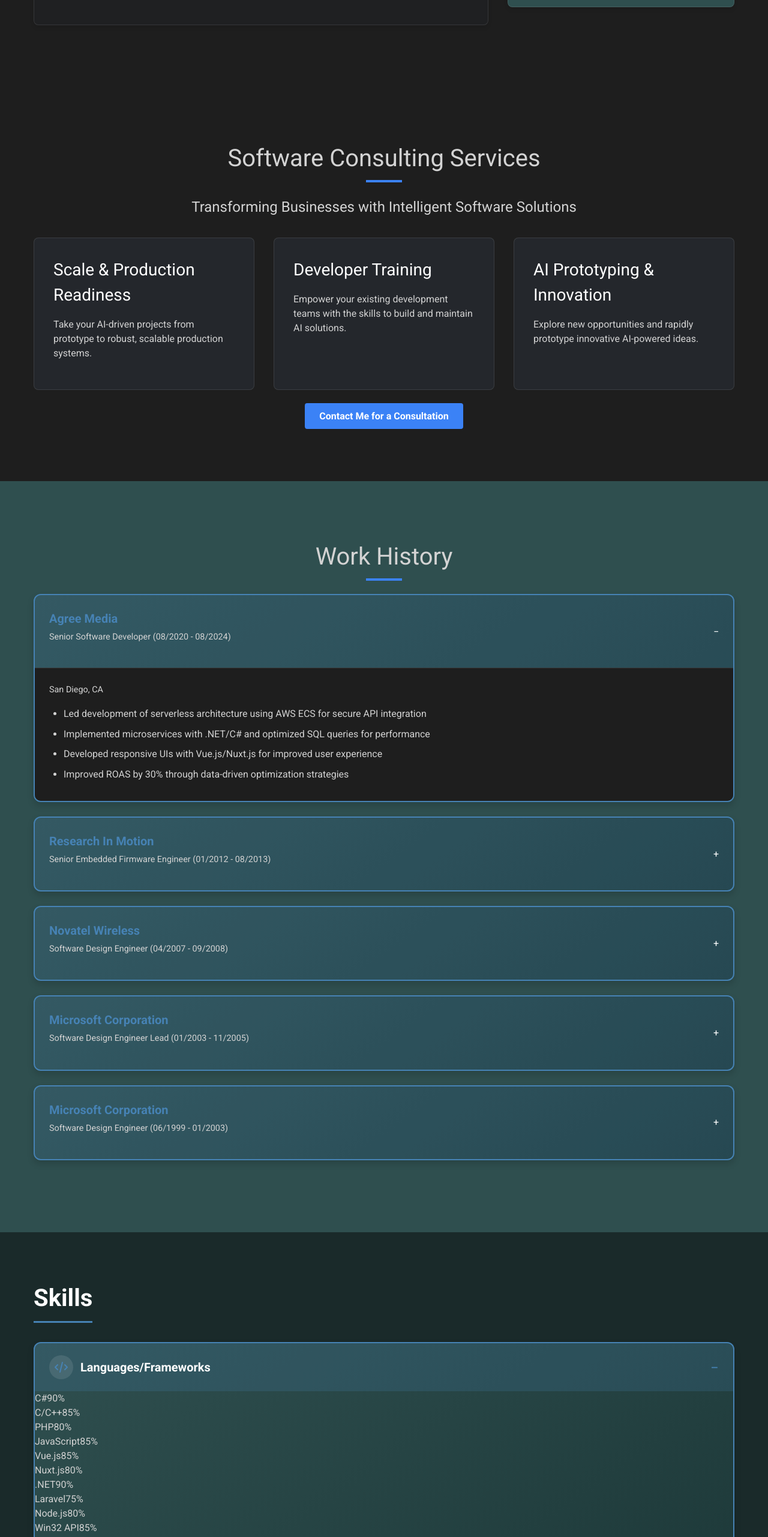
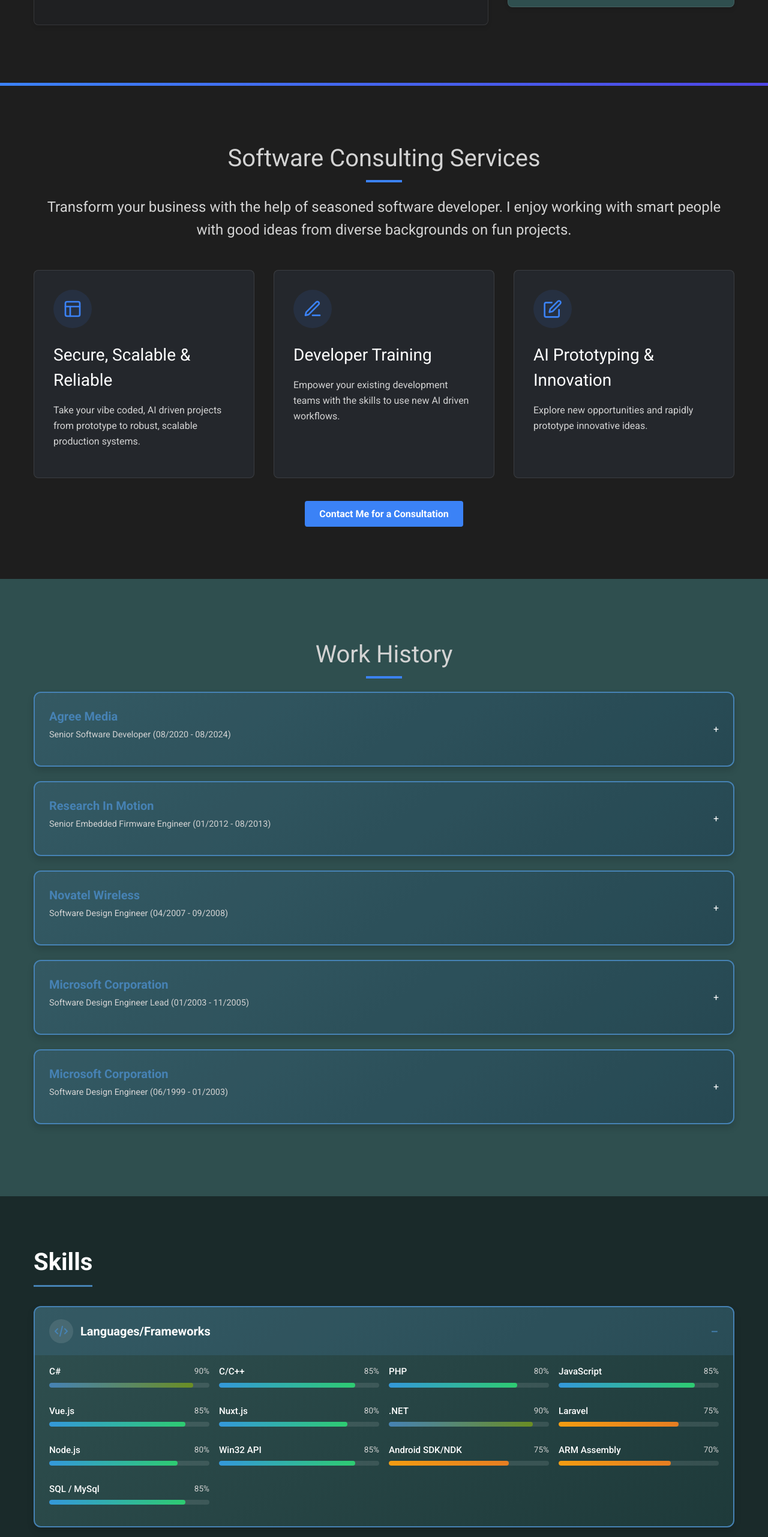
Before and after one commit to callmealias/callmealias.github.io, a Next.js app: page / in a window 1280 px wide. Shown: the part 1420-3982 px from the top of the page at 60% size. Built offline with nearby package versions, Linux system fonts and the light colour scheme.

Commit message:
Claude style updates Skills, Services and WorkHistory

```diff
--- a/components/Services.js
+++ b/components/Services.js
@@ -1,43 +1,105 @@
+import { motion } from 'framer-motion';
+import Link from 'next/link';
 import styles from './services.module.css';
-import Link from 'next/link';
 
 export default function Services() {
+  const containerVariants = {
+    hidden: { opacity: 0 },
+    visible: {
+      opacity: 1,
+      transition: {
+        staggerChildren: 0.2
+      }
+    }
+  };
+
+  const itemVariants = {
+    hidden: { y: 20, opacity: 0 },
+    visible: {
+      y: 0,
+      opacity: 1,
+      transition: { duration: 0.6 }
+    }
+  };
+
   return (
     <section id="services" className={styles.servicesSection}>
       <div className="container">
-        <h2 className="section-title">Software Consulting Services</h2>
-        <p className={styles.heroSubtitle}>
-          Transforming Businesses with Intelligent Software Solutions
-        </p>
+        <motion.h2
+          className="section-title"
+          initial={{ opacity: 0, y: -20 }}
+          animate={{ opacity: 1, y: 0 }}
+          transition={{ duration: 0.6 }}
+        >
+          Software Consulting Services
+        </motion.h2>
 
-        <div className={styles.servicesGrid}>
-          <div className={styles.serviceCard}>
-            <h3 className={styles.serviceTitle}>Scale & Production Readiness</h3>
+        <motion.p
+          className={styles.heroSubtitle}
+          initial={{ opacity: 0, y: -10 }}
+          animate={{ opacity: 1, y: 0 }}
+          transition={{ duration: 0.6, delay: 0.2 }}
+        >
+          Transform your business with the help of seasoned software developer. I enjoy working with smart people with good ideas from diverse backgrounds on fun projects.
+        </motion.p>
+
+        <motion.div
+          className={styles.servicesGrid}
+          variants={containerVariants}
+          initial="hidden"
+          animate="visible"
+        >
+          <motion.div className={styles.serviceCard} variants={itemVariants}>
+            <div className={styles.iconWrapper}>
+              <svg xmlns="http://www.w3.org/2000/svg" width="32" height="32" viewBox="0 0 24 24" fill="none" stroke="currentColor" strokeWidth="2" strokeLinecap="round" strokeLinejoin="round">
+                <rect x="3" y="3" width="18" height="18" rx="2" ry="2"></rect>
+                <line x1="3" y1="9" x2="21" y2="9"></line>
+                <line x1="9" y1="21" x2="9" y2="9"></line>
+              </svg>
+            </div>
+            <h3 className={styles.serviceTitle}>Secure, Scalable & Reliable</h3>
             <p className={styles.serviceDescription}>
-              Take your AI-driven projects from prototype to robust, scalable production systems.
+              Take your vibe coded, AI driven projects from prototype to robust, scalable production systems.
             </p>
-          </div>
+          </motion.div>
 
-          <div className={styles.serviceCard}>
+          <motion.div className={styles.serviceCard} variants={itemVariants}>
+            <div className={styles.iconWrapper}>
+              <svg xmlns="http://www.w3.org/2000/svg" width="32" height="32" viewBox="0 0 24 24" fill="none" stroke="currentColor" strokeWidth="2" strokeLinecap="round" strokeLinejoin="round">
+                <path d="M12 20h9"></path>
+                <path d="M16.5 3.5a2.121 2.121 0 0 1 3 3L7 19l-4 1 1-4L16.5 3.5z"></path>
+              </svg>
+            </div>
             <h3 className={styles.serviceTitle}>Developer Training</h3>
             <p className={styles.serviceDescription}>
-              Empower your existing development teams with the skills to build and maintain AI solutions.
+              Empower your existing development teams with the skills to use new AI driven workflows.
             </p>
-          </div>
+          </motion.div>
 
-          <div className={styles.serviceCard}>
+          <motion.div className={styles.serviceCard} variants={itemVariants}>
+            <div className={styles.iconWrapper}>
+              <svg xmlns="http://www.w3.org/2000/svg" width="32" height="32" viewBox="0 0 24 24" fill="none" stroke="currentColor" strokeWidth="2" strokeLinecap="round" strokeLinejoin="round">
+                <path d="M11 4H4a2 2 0 0 0-2 2v14a2 2 0 0 0 2 2h14a2 2 0 0 0 2-2v-7"></path>
+                <path d="M18.5 2.5a2.121 2.121 0 0 1 3 3L12 15l-4 1 1-4 9.5-9.5z"></path>
+              </svg>
+            </div>
             <h3 className={styles.serviceTitle}>AI Prototyping & Innovation</h3>
             <p className={styles.serviceDescription}>
-              Explore new opportunities and rapidly prototype innovative AI-powered ideas.
+              Explore new opportunities and rapidly prototype innovative ideas.
             </p>
-          </div>
-        </div>
+          </motion.div>
+        </motion.div>
 
-        <div className={styles.ctaButton}>
+        <motion.div
+          className={styles.ctaButton}
+          initial={{ opacity: 0, y: 20 }}
+          animate={{ opacity: 1, y: 0 }}
+          transition={{ duration: 0.6, delay: 0.8 }}
+        >
           <Link href="/#contact" className="button">
             Contact Me for a Consultation
           </Link>
-        </div>
+        </motion.div>
       </div>
     </section>
   );
--- a/components/Skills.js
+++ b/components/Skills.js
@@ -43,7 +43,8 @@ export default function Skills() {
         { name: "Node.js", level: 80 },
         { name: "Win32 API", level: 85 },
         { name: "Android SDK/NDK", level: 75 },
-        { name: "ARM Assembly", level: 70 }
+        { name: "ARM Assembly", level: 70 },
+        { name: "SQL / MySql", level: 85 },
       ]
     },
     {
@@ -54,25 +55,25 @@ export default function Skills() {
         </svg>
       ),
       skills: [
-        { name: "AWS (ECS)", level: 85 },
-        { name: "Google Cloud", level: 80 },
-        { name: "Facebook APIs", level: 75 },
+        { name: "AWS (ECS/EC2)", level: 85 },
+        { name: "Google Ads Api", level: 80 },
+        { name: "Facebook Api", level: 85 },
         { name: "Windows Driver Model (WDM)", level: 90 },
-        { name: "Windows Device Framework (WDF)", level: 85 }
+        { name: "Windows Device Framework (WDF)", level: 90 }
       ]
     },
     {
-      title: "Methodologies",
+      title: "Development Methodologies",
       icon: (
         <svg xmlns="http://www.w3.org/2000/svg" className="h-6 w-6" fill="none" viewBox="0 0 24 24" stroke="currentColor">
           <path strokeLinecap="round" strokeLinejoin="round" strokeWidth={2} d="M9 5H7a2 2 0 00-2 2v12a2 2 0 002 2h10a2 2 0 002-2V7a2 2 0 00-2-2h-2M9 5a2 2 0 002 2h2a2 2 0 002-2M9 5a2 2 0 012-2h2a2 2 0 012 2" />
         </svg>
       ),
       skills: [
-        { name: "TDD", level: 90 },
+        { name: "AIDD (AI Driven Design)", level: 90 },
+        { name: "TDD (Test Driven Design)", level: 90 },
         { name: "Agile", level: 90 },
-        { name: "SOLID principles", level: 95 },
-        { name: "Design patterns", level: 90 },
+        { name: "Kanban", level: 90 },
         { name: "Project management", level: 85 }
       ]
     },
@@ -91,17 +92,18 @@ export default function Skills() {
       ]
     },
     {
-      title: "Other",
+      title: "Software Architecture",
       icon: (
         <svg xmlns="http://www.w3.org/2000/svg" className="h-6 w-6" fill="none" viewBox="0 0 24 24" stroke="currentColor">
           <path strokeLinecap="round" strokeLinejoin="round" strokeWidth={2} d="M5 12h.01M12 12h.01M19 12h.01M6 12a1 1 0 11-2 0 1 1 0 012 0zm7 0a1 1 0 11-2 0 1 1 0 012 0zm7 0a1 1 0 11-2 0 1 1 0 012 0z" />
         </svg>
       ),
       skills: [
+        { name: "SOLID Principles", level: 85 },
+        { name: "Event Driven Architecture", level: 85 },
         { name: "Embedded systems", level: 85 },
         { name: "Kernel-mode drivers", level: 90 },
-        { name: "SQL optimization", level: 85 },
-        { name: "Distributed computing", level: 90 }
+        { name: "Distributed services", level: 90 }
       ]
     }
   ];
--- a/components/WorkHistory.js
+++ b/components/WorkHistory.js
@@ -3,7 +3,7 @@ import { motion, useInView } from 'framer-motion';
 import styles from './workhistory.module.css'; // Import CSS module
 
 export default function WorkHistory() {
-  const [expandedIndex, setExpandedIndex] = useState(0);
+  const [expandedIndex, setExpandedIndex] = useState(null);
   const ref = useRef(null);
   const isInView = useInView(ref, { once: true, threshold: 0.1 });
 
--- a/components/services.module.css
+++ b/components/services.module.css
@@ -5,12 +5,23 @@
     color: var(--text-muted);
     padding-top: var(--section-padding-y);
     padding-bottom: var(--section-padding-y);
+    position: relative;
+  }
+
+  .servicesSection::before {
+    content: '';
+    position: absolute;
+    top: 0;
+    left: 0;
+    right: 0;
+    height: 5px;
+    background: linear-gradient(90deg, var(--muted-teal), var(--olive-green));
   }
 
   .heroSubtitle {
     font-size: 1.5rem;
     text-align: center;
-    margin-bottom: 2rem;
+    margin-bottom: 3rem;
     color: var(--text-muted);
   }
 
@@ -18,7 +29,7 @@
     display: grid;
     grid-template-columns: 1fr; /* Single column on mobile */
     gap: 2rem;
-    margin-bottom: 2rem;
+    margin-bottom: 3rem;
   }
 
   .serviceCard {
@@ -26,21 +37,80 @@
     padding: var(--card-padding);
     border-radius: var(--border-radius);
     border: 1px solid var(--card-border);
+    transition: var(--transition-standard);
+    position: relative;
+    overflow: hidden;
+  }
+
+  .serviceCard:hover {
+    transform: translateY(-5px);
+    box-shadow: var(--box-shadow-md);
+    border-color: var(--muted-teal);
+    background-color: var(--card-bg-hover);
+  }
+
+  .serviceCard::before {
+    content: '';
+    position: absolute;
+    top: 0;
+    left: 0;
+    width: 0;
+    height: 3px;
+    background: linear-gradient(to right, var(--muted-teal), var(--olive-green));
+    transition: var(--transition-standard);
+  }
+
+  .serviceCard:hover::before {
+    width: 100%;
+  }
+
+  .iconWrapper {
+    display: inline-flex;
+    align-items: center;
+    justify-content: center;
+    width: 64px;
+    height: 64px;
+    background-color: rgba(59, 130, 246, 0.1);
+    border-radius: 50%;
+    margin-bottom: 1.5rem;
+    color: var(--muted-teal);
+    transition: var(--transition-standard);
+  }
+
+  .serviceCard:hover .iconWrapper {
+    background-color: rgba(59, 130, 246, 0.2);
+    color: var(--olive-green);
+    transform: scale(1.1);
   }
 
   .serviceTitle {
     font-size: 1.75rem;
     margin-bottom: 1rem;
     color: var(--text-light);
+    transition: var(--transition-standard);
+  }
+
+  .serviceCard:hover .serviceTitle {
+    color: var(--muted-teal);
   }
 
   .serviceDescription {
     font-size: 1rem;
-    line-height: 1.5;
+    line-height: 1.6;
   }
 
   .ctaButton {
     text-align: center;
+  }
+
+  .ctaButton .button {
+    font-size: 1.1rem;
+    padding: 0.8rem 1.8rem;
+    box-shadow: var(--box-shadow-sm);
+  }
+
+  .ctaButton .button:hover {
+    box-shadow: var(--box-shadow-md);
   }
 
   /* Medium screens and above */
@@ -49,3 +119,12 @@
       grid-template-columns: 1fr 1fr 1fr; /* Three columns on larger screens */
     }
   }
+
+  /* Mobile adjustments */
+  @media (max-width: 767px) {
+    .serviceCard {
+      max-width: 400px;
+      margin-left: auto;
+      margin-right: auto;
+    }
+  }
--- a/components/skills.module.css
+++ b/components/skills.module.css
@@ -91,3 +91,60 @@
   .accordionIcon.expanded {
     transform: rotate(180deg);
   }
+
+  .skillGrid {
+    display: grid;
+    grid-template-columns: repeat(auto-fill, minmax(250px, 1fr));
+    gap: 1rem;
+    padding: 1rem 1.5rem 1.5rem;
+  }
+
+  .skillItem {
+    margin-bottom: 0.75rem;
+  }
+
+  .skillInfo {
+    display: flex;
+    justify-content: space-between;
+    margin-bottom: 0.4rem;
+  }
+
+  .skillName {
+    font-size: 0.95rem;
+    font-weight: 500;
+    color: var(--text-light);
+  }
+
+  .skillLevel {
+    font-size: 0.85rem;
+    color: var(--text-subtle);
+  }
+
+  .progressBarContainer {
+    height: 8px;
+    background-color: rgba(255, 255, 255, 0.1);
+    border-radius: 4px;
+    overflow: hidden;
+  }
+
+  .progressBar {
+    height: 100%;
+    border-radius: 4px;
+  }
+
+  /* Skill level colors */
+  .expertLevel {
+    background: linear-gradient(90deg, var(--primary-blue), var(--secondary-green));
+  }
+
+  .advancedLevel {
+    background: linear-gradient(90deg, #3498db, #2ecc71);
+  }
+
+  .intermediateLevel {
+    background: linear-gradient(90deg, #f39c12, #e67e22);
+  }
+
+  .beginnerLevel {
+    background: linear-gradient(90deg, #e74c3c, #c0392b);
+  }
```
Also changed, not shown: components/Footer.js (+11 -1 lines).
